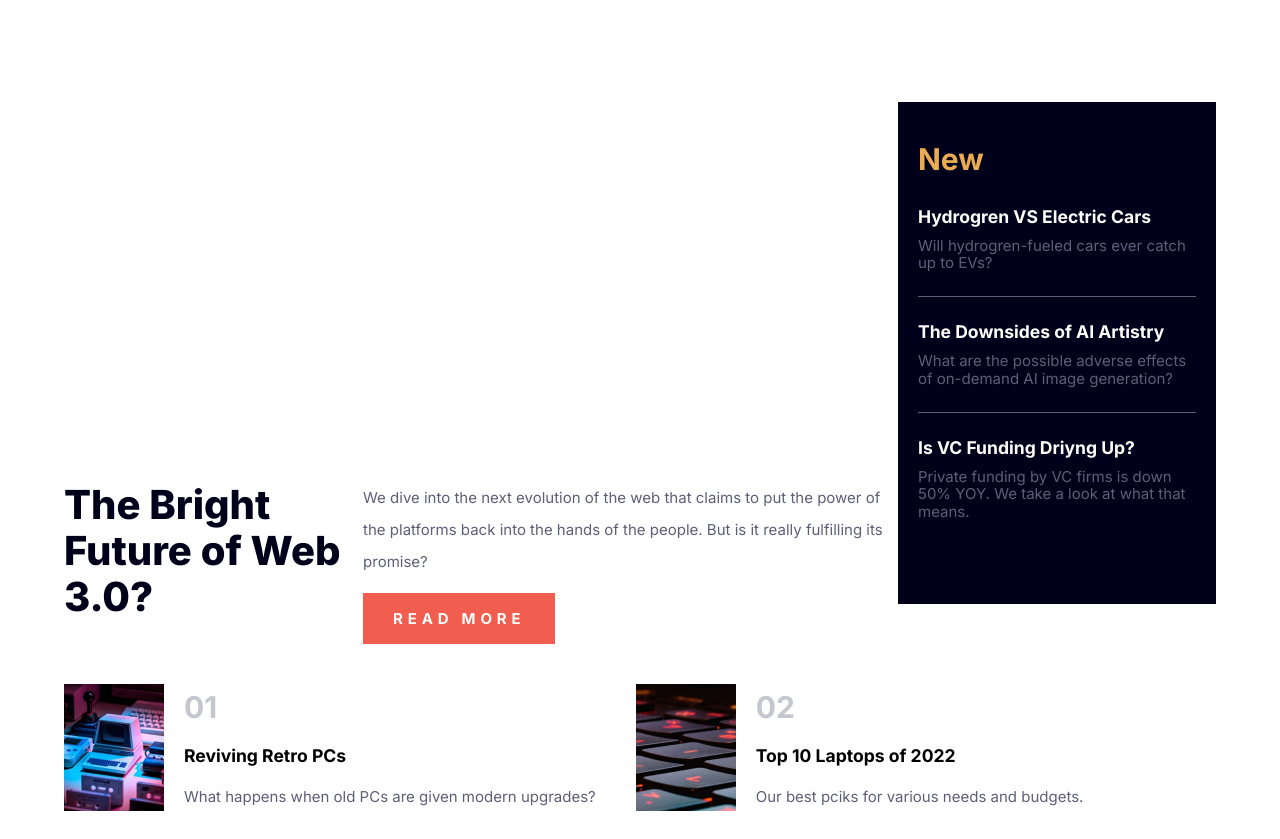
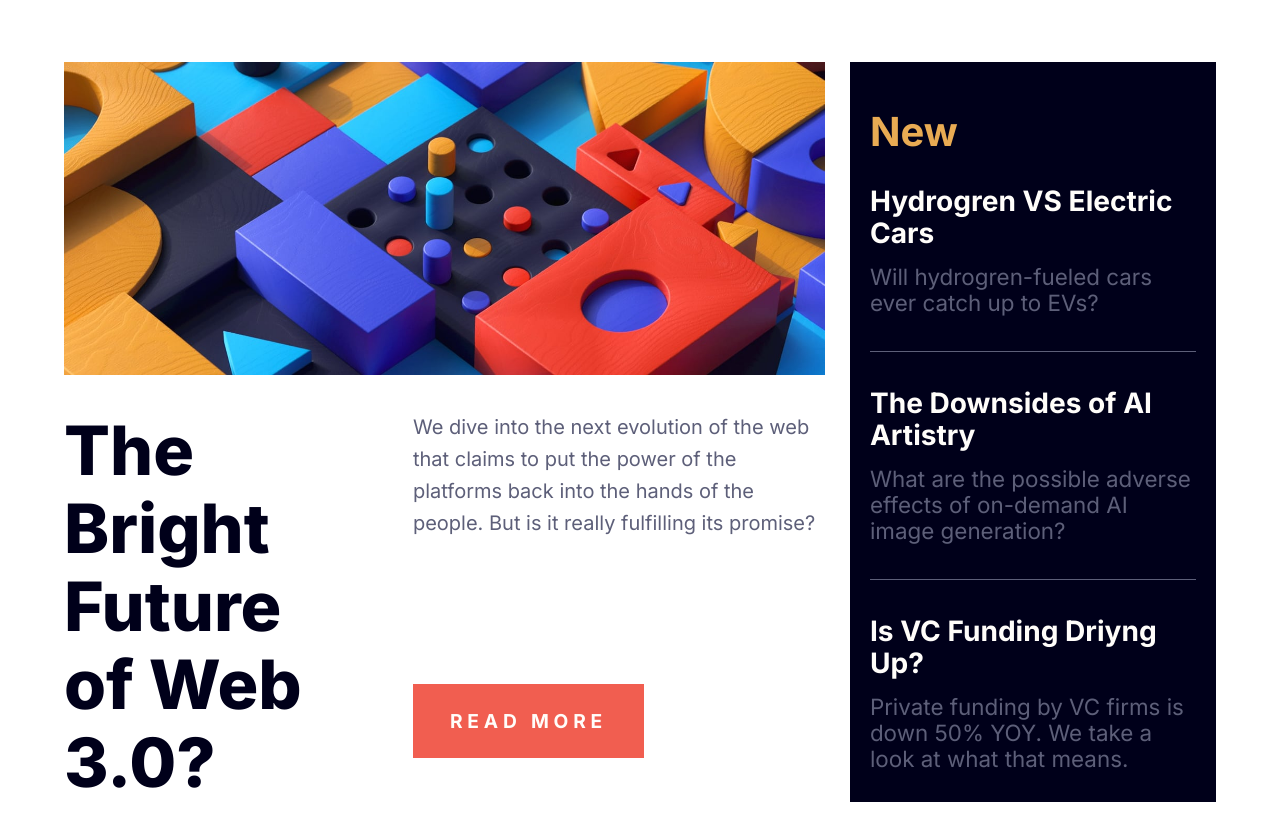
Before and after one commit to DaveAdbeel/News-homepages, a plain HTML site: page index.html in a window 1280 px wide. Shown: the part 108-947 px from the top of the page. Drawn offline with nearby package versions, Linux system fonts and the light colour scheme.

Commit message:
desktop layout done!

```diff
--- a/index.html
+++ b/index.html
@@ -81,11 +81,11 @@
 
       <main class="main container">
          <!-- Hero -->
-         <section class="hero container" id="popular">
-            <div
-
+         <section class="hero" id="popular">
+            <img
+               src="./assets/images/image-web-3-mobile.jpg"
                alt="hero-image"
-               class="hero-image"></div>
+               class="hero-image"/>
 
             <div class="hero-body">
                <h2 class="hero-title">The Bright Future of Web 3.0?</h2>
@@ -101,7 +101,7 @@
          </section>
 
          <!-- New -->
-         <section class="new container" id="new">
+         <section class="new" id="new">
             <h1 class="new-title">New</h1>
 
             <div class="new-content">
--- a/src/css/categories.css
+++ b/src/css/categories.css
@@ -1,29 +1,27 @@
 @import url("./index.css");
 
-.categories{
+.categories {
    display: flex;
    flex-flow: row wrap;
 
    gap: 2.5rem;
-
 }
 
-.article{
+.article {
    display: grid;
    grid-template-columns: auto auto;
    gap: 20px;
 }
-.article img{
+.article img {
    object-fit: contain;
    width: 6.25rem;
    max-width: 12.5rem;
 }
-.article h1{
+.article h1 {
    margin: 0;
    color: var(--grayish-blue);
-
 }
-.article-text{
+.article-text {
    width: 100%;
    display: grid;
    align-content: space-around;
@@ -31,7 +29,31 @@
    gap: 0.625rem;
 }
 
-.article-paragraph{
+.article-paragraph {
    align-self: end;
    color: var(--dark-grayish-blue);
 }
+
+@media (min-width: 768px) {
+   .categories {
+      display: flex;
+      flex-flow: row wrap;
+      gap: 2.5rem;
+   }
+
+   .article {
+      max-width: 450px;
+   }
+
+   .article h1 {
+      font-size: 2rem;
+   }
+   .article-title {
+      font-size: 1.3rem;
+   }
+
+
+   .article-paragraph {
+      font-size: 1.2rem;
+   }
+}
--- a/src/css/hero.css
+++ b/src/css/hero.css
@@ -1,13 +1,15 @@
 @import url("./index.css");
-
-.hero {
+.main{
+    margin-top: 0!important;
+}
+#popular.hero {
    display: grid;
    gap: 20px;
+   margin-bottom: 40px;
 }
 .hero-image {
    width: min(100%, 686px);
-
-   background: url("../../assets/images/image-web-3-mobile.jpg") cover 100%;
+   object-fit: cover;
 }
 
 .hero-body {
@@ -44,47 +46,38 @@
 @media (min-width: 768px) {
    .main {
       display: flex;
+      margin: 0!important;
+      gap: 25px;
    }
+   .hero-image {
+      width: min(100%, 1460px);
 
+   }
    .hero#popular {
       margin: 0 !important;
       width: 100% !important;
-      flex: 3;
+      flex: 7;
       display: grid;
-      gap: 1.25rem;
-   }
-   .hero-image {
-      width: auto;
-      height: 400px;
-      background: url("../../assets/images/image-web-3-desktop.jpg") cover
-         bottom;
+      gap: 2.25rem;
    }
 
    .hero-body {
       display: flex;
       flex-direction: row;
       justify-content: start;
-      gap: 15px;
+      gap: 70px;
    }
 
    .hero-title {
-      font-weight: 800;
-      font-size: 2.5rem;
-      color: var(--very-dark-blue);
+      font-size: 4.25rem;
    }
 
    .hero-paragraph {
-      font-weight: 400;
-      color: var(--dark-grayish-blue);
-      line-height: 2rem;
+      font-size: 1.25rem;
    }
    .hero-cta {
-      background-color: var(--soft-red);
-      justify-self: start;
-      letter-spacing: 0.3rem;
-      font-weight: 700;
-      text-decoration: none;
-      padding: 17px 30px;
-      color: var(--off-white);
+      align-self: center;
+      font-size: 1.2rem;
+      padding: 26px 37px;
    }
 }
--- a/src/css/index.css
+++ b/src/css/index.css
@@ -27,6 +27,10 @@ body {
    transition: background-color 0.4s ease-in-out;
    font-size: 15px;
    padding-bottom: 1.25rem;
+
+   display:flex;
+   flex-direction: column;
+   align-items: center;
 }
 .body--show {
    background-color: var(--grayish-blue);
--- a/src/css/new.css
+++ b/src/css/new.css
@@ -1,5 +1,4 @@
 .new {
-
    background-color: var(--very-dark-blue);
    padding: 20px;
 }
@@ -20,10 +19,10 @@
    gap: 10px;
 }
 
-.new .new-content hr{
-    background-color: var(--dark-grayish-blue);
-    border-style: var(--dark-grayish-blue);
-    height: 1px;
+.new .new-content hr {
+   background-color: var(--dark-grayish-blue);
+   border-style: var(--dark-grayish-blue);
+   height: 1px;
 }
 
 .new .new-body .new-paragraph {
@@ -31,7 +30,25 @@
 }
 
 @media (min-width: 768px) {
-    .new{
-        flex:1;
-    }
+   .new {
+      flex: 3;
+      margin: 0 !important;
+   }
+
+   .new .new-title {
+      font-size: 2.5rem;
+   }
+   .new > .new-content {
+      gap: 35px;
+   }
+
+   .new .new-body {
+      gap: 15px;
+
+      font-size: 1.5rem;
+   }
+
+   .new .new-body .new-paragraph {
+      font-size: 1.4rem;
+   }
 }
--- a/src/js/nav.js
+++ b/src/js/nav.js
@@ -1,6 +1,7 @@
 const nav_menu = document.querySelector(".nav_menu");
 const nav_list = document.querySelector(".nav_list");
 const body = document.querySelector("body");
+const imgHero = document.querySelector(".hero-image")
 
 nav_menu.addEventListener("click", () => {
    nav_list.classList.toggle("nav_list--show");
@@ -17,3 +18,22 @@ function closeNav(){
     console.log("objecat");
     body.classList.remove("body--show");
 }
+
+const mediaquerySM = mediaqueryList = window.matchMedia("(min-width: 880px)");
+
+if(mediaquerySM.matches){
+    if (imgHero.getAttribute("src") === "../../assets/images/image-web-3-desktop.jpg"){
+        imgHero.setAttribute("src", "../../assets/images/image-web-3-mobile.jpg");
+    }else{
+        imgHero.setAttribute("src", "../../assets/images/image-web-3-desktop.jpg");
+    }
+
+}
+
+mediaquerySM.addEventListener("change", function(){
+    if (imgHero.getAttribute("src") === "../../assets/images/image-web-3-desktop.jpg"){
+        imgHero.setAttribute("src", "../../assets/images/image-web-3-mobile.jpg");
+    }else{
+        imgHero.setAttribute("src", "../../assets/images/image-web-3-desktop.jpg");
+    }
+})
```
Lines whose indentation alone changed are shown as unchanged.
